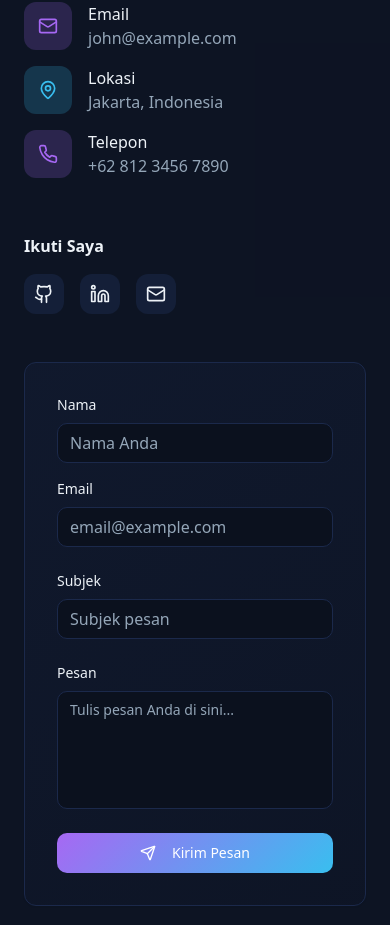
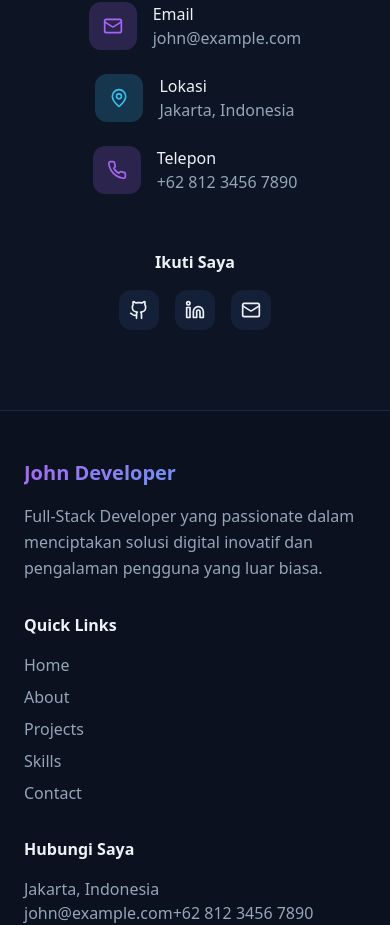
Before and after one commit to gustriantopamungkas/modern-folio-starter, a React (Vite) app: page / in a window 390 px wide. Shown: the part 6562-7487 px from the top of the page. Built offline with nearby package versions, Linux system fonts and the light colour scheme.

Commit message:
Hide contact form
Hide the email sending form and only display contact information (email, location, phone).

```diff
--- a/src/components/Contact.tsx
+++ b/src/components/Contact.tsx
@@ -45,21 +45,21 @@ const Contact = () => {
             Mari berkolaborasi dan wujudkan ide-ide brilian bersama
           </p>
 
-          <div className="grid md:grid-cols-2 gap-12">
+        <div className="max-w-2xl mx-auto">
           {/* Contact Info */}
           <div className="space-y-8">
             <div>
-                <h3 className="text-2xl font-bold mb-6 text-foreground">
+              <h3 className="text-2xl font-bold mb-6 text-foreground text-center">
                 Mari Terhubung
               </h3>
-                <p className="text-muted-foreground mb-8 leading-relaxed">
+              <p className="text-muted-foreground mb-8 leading-relaxed text-center">
                 Saya selalu terbuka untuk mendiskusikan proyek baru, ide kreatif,
                 atau peluang kolaborasi. Jangan ragu untuk menghubungi saya!
               </p>
             </div>
 
-              <div className="space-y-4">
-                <div className="flex items-center space-x-4">
+            <div className="space-y-6">
+              <div className="flex items-center space-x-4 justify-center">
                 <div className="w-12 h-12 bg-primary/20 rounded-lg flex items-center justify-center">
                   <Mail className="text-primary" size={20} />
                 </div>
@@ -71,7 +71,7 @@ const Contact = () => {
                 </div>
               </div>
 
-                <div className="flex items-center space-x-4">
+              <div className="flex items-center space-x-4 justify-center">
                 <div className="w-12 h-12 bg-accent/20 rounded-lg flex items-center justify-center">
                   <MapPin className="text-accent" size={20} />
                 </div>
@@ -81,7 +81,7 @@ const Contact = () => {
                 </div>
               </div>
 
-                <div className="flex items-center space-x-4">
+              <div className="flex items-center space-x-4 justify-center">
                 <div className="w-12 h-12 bg-primary/20 rounded-lg flex items-center justify-center">
                   <Phone className="text-primary" size={20} />
                 </div>
@@ -94,9 +94,9 @@ const Contact = () => {
               </div>
             </div>
 
-              <div className="pt-6">
+            <div className="pt-6 text-center">
               <h4 className="font-semibold mb-4 text-foreground">Ikuti Saya</h4>
-                <div className="flex space-x-4">
+              <div className="flex space-x-4 justify-center">
                 <a
                   href="https://github.com"
                   target="_blank"
@@ -122,80 +122,6 @@ const Contact = () => {
               </div>
             </div>
           </div>
-
-            {/* Contact Form */}
-            <Card className="p-8 bg-card-gradient border-border">
-              <form onSubmit={handleSubmit} className="space-y-6">
-                <div className="grid md:grid-cols-2 gap-4">
-                  <div>
-                    <label className="block text-sm font-medium mb-2 text-foreground">
-                      Nama
-                    </label>
-                    <Input
-                      type="text"
-                      name="name"
-                      value={formData.name}
-                      onChange={handleChange}
-                      required
-                      className="bg-background border-border"
-                      placeholder="Nama Anda"
-                    />
-                  </div>
-                  <div>
-                    <label className="block text-sm font-medium mb-2 text-foreground">
-                      Email
-                    </label>
-                    <Input
-                      type="email"
-                      name="email"
-                      value={formData.email}
-                      onChange={handleChange}
-                      required
-                      className="bg-background border-border"
-                      placeholder="email@example.com"
-                    />
-                  </div>
-                </div>
-
-                <div>
-                  <label className="block text-sm font-medium mb-2 text-foreground">
-                    Subjek
-                  </label>
-                  <Input
-                    type="text"
-                    name="subject"
-                    value={formData.subject}
-                    onChange={handleChange}
-                    required
-                    className="bg-background border-border"
-                    placeholder="Subjek pesan"
-                  />
-                </div>
-
-                <div>
-                  <label className="block text-sm font-medium mb-2 text-foreground">
-                    Pesan
-                  </label>
-                  <Textarea
-                    name="message"
-                    value={formData.message}
-                    onChange={handleChange}
-                    required
-                    rows={5}
-                    className="bg-background border-border resize-none"
-                    placeholder="Tulis pesan Anda di sini..."
-                  />
-                </div>
-
-                <Button
-                  type="submit"
-                  className="w-full bg-hero-gradient hover:opacity-90 text-white"
-                >
-                  <Send className="mr-2 h-5 w-5" />
-                  Kirim Pesan
-                </Button>
-              </form>
-            </Card>
         </div>
         </div>
       </div>
```
Lines whose indentation alone changed are shown as unchanged.
